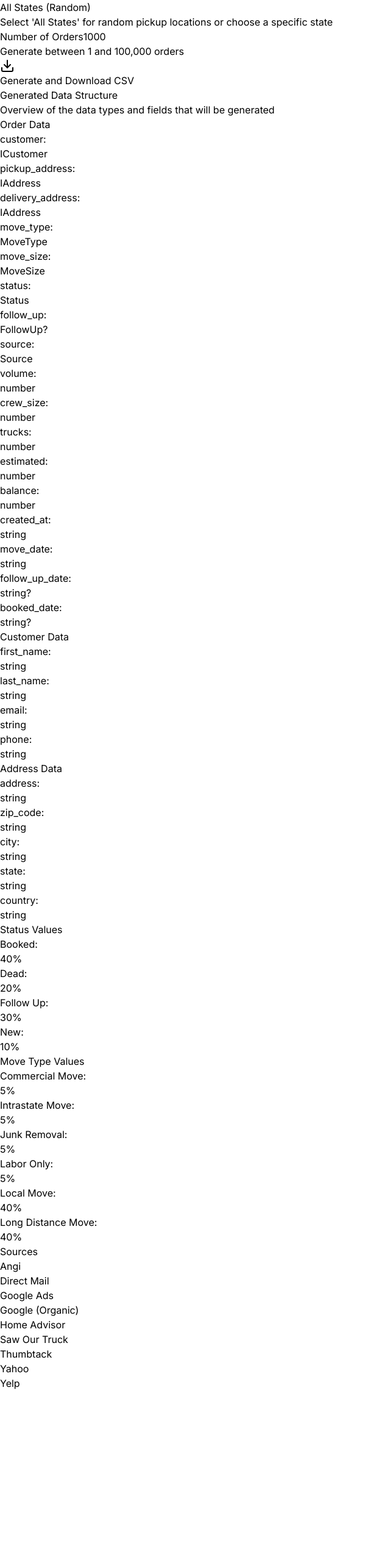
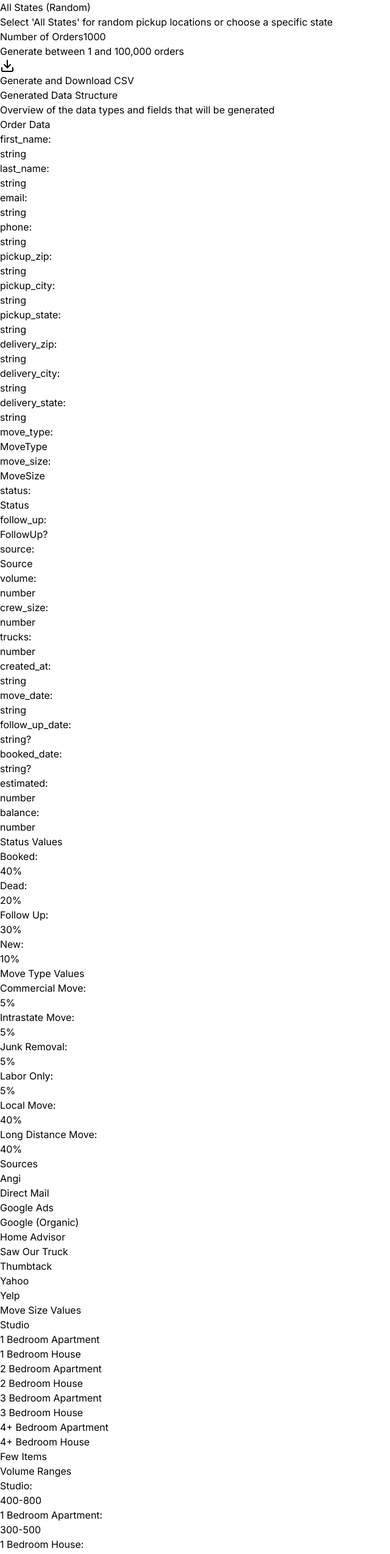
Before and after one commit to RomanYakobchuk/logistics-tools, a Next.js app: page /orders-data in a window 1280 px wide. Shown: the part 240-2788 px from the top of the page at 61% size, without its empty margins (0-640 px from the left). Before the commit the page ends 2520 px from the top, so only its background shows below. Built offline with nearby package versions, Linux system fonts and the light colour scheme.

Commit message:
test orders data

```diff
--- a/src/app/api/generate-orders/route.ts
+++ b/src/app/api/generate-orders/route.ts
@@ -13,10 +13,10 @@ export async function POST(req: NextRequest) {
 
         const options = {
             keys: [
-                'customer.first_name',
-                'customer.last_name',
-                'customer.email',
-                'customer.phone',
+                'first_name',
+                'last_name',
+                'email',
+                'phone',
                 'move_size',
                 'move_type',
                 'source',
@@ -29,16 +29,12 @@ export async function POST(req: NextRequest) {
                 'move_date',
                 'follow_up_date',
                 'booked_date',
-                'pickup_address.address',
-                'pickup_address.zip_code',
-                'pickup_address.city',
-                'pickup_address.state',
-                'pickup_address.country',
-                'delivery_address.address',
-                'delivery_address.zip_code',
-                'delivery_address.city',
-                'delivery_address.state',
-                'delivery_address.country',
+                'pickup_zip',
+                'pickup_city',
+                'pickup_state',
+                'delivery_zip',
+                'delivery_city',
+                'delivery_state',
                 'estimated',
                 'balance'
             ],
--- a/src/components/orders-data/InterfacePreview.tsx
+++ b/src/components/orders-data/InterfacePreview.tsx
@@ -15,12 +15,26 @@ const InterfacePreview = () => {
                     <div className="font-medium text-gray-900 mb-3">Order Data</div>
                     <div className="space-y-1.5 text-sm">
                         <div className="grid grid-cols-2 gap-2">
-                            <div className="text-gray-600">customer:</div>
-                            <div className="font-mono text-gray-900">ICustomer</div>
-                            <div className="text-gray-600">pickup_address:</div>
-                            <div className="font-mono text-gray-900">IAddress</div>
-                            <div className="text-gray-600">delivery_address:</div>
-                            <div className="font-mono text-gray-900">IAddress</div>
+                            <div className="text-gray-600">first_name:</div>
+                            <div className="font-mono text-gray-900">string</div>
+                            <div className="text-gray-600">last_name:</div>
+                            <div className="font-mono text-gray-900">string</div>
+                            <div className="text-gray-600">email:</div>
+                            <div className="font-mono text-gray-900">string</div>
+                            <div className="text-gray-600">phone:</div>
+                            <div className="font-mono text-gray-900">string</div>
+                            <div className="text-gray-600">pickup_zip:</div>
+                            <div className="font-mono text-gray-900">string</div>
+                            <div className="text-gray-600">pickup_city:</div>
+                            <div className="font-mono text-gray-900">string</div>
+                            <div className="text-gray-600">pickup_state:</div>
+                            <div className="font-mono text-gray-900">string</div>
+                            <div className="text-gray-600">delivery_zip:</div>
+                            <div className="font-mono text-gray-900">string</div>
+                            <div className="text-gray-600">delivery_city:</div>
+                            <div className="font-mono text-gray-900">string</div>
+                            <div className="text-gray-600">delivery_state:</div>
+                            <div className="font-mono text-gray-900">string</div>
                             <div className="text-gray-600">move_type:</div>
                             <div className="font-mono text-gray-900">MoveType</div>
                             <div className="text-gray-600">move_size:</div>
@@ -37,10 +51,6 @@ const InterfacePreview = () => {
                             <div className="font-mono text-gray-900">number</div>
                             <div className="text-gray-600">trucks:</div>
                             <div className="font-mono text-gray-900">number</div>
-                            <div className="text-gray-600">estimated:</div>
-                            <div className="font-mono text-gray-900">number</div>
-                            <div className="text-gray-600">balance:</div>
-                            <div className="font-mono text-gray-900">number</div>
                             <div className="text-gray-600">created_at:</div>
                             <div className="font-mono text-gray-900">string</div>
                             <div className="text-gray-600">move_date:</div>
@@ -49,40 +59,10 @@ const InterfacePreview = () => {
                             <div className="font-mono text-gray-900">string?</div>
                             <div className="text-gray-600">booked_date:</div>
                             <div className="font-mono text-gray-900">string?</div>
-                        </div>
-                    </div>
-                </div>
-
-                <div className="bg-gray-50 rounded-lg p-4 border border-gray-200">
-                    <div className="font-medium text-gray-900 mb-3">Customer Data</div>
-                    <div className="space-y-1.5 text-sm">
-                        <div className="grid grid-cols-2 gap-2">
-                            <div className="text-gray-600">first_name:</div>
-                            <div className="font-mono text-gray-900">string</div>
-                            <div className="text-gray-600">last_name:</div>
-                            <div className="font-mono text-gray-900">string</div>
-                            <div className="text-gray-600">email:</div>
-                            <div className="font-mono text-gray-900">string</div>
-                            <div className="text-gray-600">phone:</div>
-                            <div className="font-mono text-gray-900">string</div>
-                        </div>
-                    </div>
-                </div>
-
-                <div className="bg-gray-50 rounded-lg p-4 border border-gray-200">
-                    <div className="font-medium text-gray-900 mb-3">Address Data</div>
-                    <div className="space-y-1.5 text-sm">
-                        <div className="grid grid-cols-2 gap-2">
-                            <div className="text-gray-600">address:</div>
-                            <div className="font-mono text-gray-900">string</div>
-                            <div className="text-gray-600">zip_code:</div>
-                            <div className="font-mono text-gray-900">string</div>
-                            <div className="text-gray-600">city:</div>
-                            <div className="font-mono text-gray-900">string</div>
-                            <div className="text-gray-600">state:</div>
-                            <div className="font-mono text-gray-900">string</div>
-                            <div className="text-gray-600">country:</div>
-                            <div className="font-mono text-gray-900">string</div>
+                            <div className="text-gray-600">estimated:</div>
+                            <div className="font-mono text-gray-900">number</div>
+                            <div className="text-gray-600">balance:</div>
+                            <div className="font-mono text-gray-900">number</div>
                         </div>
                     </div>
                 </div>
@@ -139,6 +119,137 @@ const InterfacePreview = () => {
                         </div>
                     </div>
                 </div>
+
+                <div className="bg-gray-50 rounded-lg p-4 border border-gray-200">
+                    <div className="font-medium text-gray-900 mb-3">Move Size Values</div>
+                    <div className="space-y-1.5 text-sm">
+                        <div className="grid grid-cols-1 gap-1">
+                            <div className="font-mono text-gray-900">Studio</div>
+                            <div className="font-mono text-gray-900">1 Bedroom Apartment</div>
+                            <div className="font-mono text-gray-900">1 Bedroom House</div>
+                            <div className="font-mono text-gray-900">2 Bedroom Apartment</div>
+                            <div className="font-mono text-gray-900">2 Bedroom House</div>
+                            <div className="font-mono text-gray-900">3 Bedroom Apartment</div>
+                            <div className="font-mono text-gray-900">3 Bedroom House</div>
+                            <div className="font-mono text-gray-900">4+ Bedroom Apartment</div>
+                            <div className="font-mono text-gray-900">4+ Bedroom House</div>
+                            <div className="font-mono text-gray-900">Few Items</div>
+                        </div>
+                    </div>
+                </div>
+                <div className="bg-gray-50 rounded-lg p-4 border border-gray-200">
+                    <div className="font-medium text-gray-900 mb-3">Volume Ranges</div>
+                    <div className="space-y-1.5 text-sm">
+                        <div className="grid grid-cols-2 gap-2">
+                            <div className="text-gray-600">Studio:</div>
+                            <div className="font-mono text-gray-900">400-800</div>
+                            <div className="text-gray-600">1 Bedroom Apartment:</div>
+                            <div className="font-mono text-gray-900">300-500</div>
+                            <div className="text-gray-600">1 Bedroom House:</div>
+                            <div className="font-mono text-gray-900">400-700</div>
+                            <div className="text-gray-600">2 Bedroom Apartment:</div>
+                            <div className="font-mono text-gray-900">500-1000</div>
+                            <div className="text-gray-600">2 Bedroom House:</div>
+                            <div className="font-mono text-gray-900">600-1200</div>
+                            <div className="text-gray-600">3 Bedroom Apartment:</div>
+                            <div className="font-mono text-gray-900">700-1500</div>
+                            <div className="text-gray-600">3 Bedroom House:</div>
+                            <div className="font-mono text-gray-900">800-1600</div>
+                            <div className="text-gray-600">4+ Bedroom Apartment:</div>
+                            <div className="font-mono text-gray-900">900-2000</div>
+                            <div className="text-gray-600">4+ Bedroom House:</div>
+                            <div className="font-mono text-gray-900">1000-2400</div>
+                            <div className="text-gray-600">Few Items:</div>
+                            <div className="font-mono text-gray-900">200-800</div>
+                        </div>
+                    </div>
+                </div>
+
+                <div className="bg-gray-50 rounded-lg p-4 border border-gray-200">
+                    <div className="font-medium text-gray-900 mb-3">Crew Size Ranges</div>
+                    <div className="space-y-1.5 text-sm">
+                        <div className="grid grid-cols-2 gap-2">
+                            <div className="text-gray-600">Studio:</div>
+                            <div className="font-mono text-gray-900">2-6 people</div>
+                            <div className="text-gray-600">1 Bedroom Apartment:</div>
+                            <div className="font-mono text-gray-900">2-5 people</div>
+                            <div className="text-gray-600">1 Bedroom House:</div>
+                            <div className="font-mono text-gray-900">2-5 people</div>
+                            <div className="text-gray-600">2 Bedroom Apartment:</div>
+                            <div className="font-mono text-gray-900">2-6 people</div>
+                            <div className="text-gray-600">2 Bedroom House:</div>
+                            <div className="font-mono text-gray-900">2-6 people</div>
+                            <div className="text-gray-600">3 Bedroom Apartment:</div>
+                            <div className="font-mono text-gray-900">2-8 people</div>
+                            <div className="text-gray-600">3 Bedroom House:</div>
+                            <div className="font-mono text-gray-900">2-8 people</div>
+                            <div className="text-gray-600">4+ Bedroom Apartment:</div>
+                            <div className="font-mono text-gray-900">3-12 people</div>
+                            <div className="text-gray-600">4+ Bedroom House:</div>
+                            <div className="font-mono text-gray-900">3-12 people</div>
+                            <div className="text-gray-600">Few Items:</div>
+                            <div className="font-mono text-gray-900">2-4 people</div>
+                        </div>
+                    </div>
+                </div>
+
+                <div className="bg-gray-50 rounded-lg p-4 border border-gray-200">
+                    <div className="font-medium text-gray-900 mb-3">Estimated Cost Ranges</div>
+                    <div className="space-y-1.5 text-sm">
+                        <div className="grid grid-cols-2 gap-2">
+                            <div className="text-gray-600">Studio:</div>
+                            <div className="font-mono text-gray-900">$1,100-7,200</div>
+                            <div className="text-gray-600">1 Bedroom Apartment:</div>
+                            <div className="font-mono text-gray-900">$1,000-7,000</div>
+                            <div className="text-gray-600">1 Bedroom House:</div>
+                            <div className="font-mono text-gray-900">$1,200-7,500</div>
+                            <div className="text-gray-600">2 Bedroom Apartment:</div>
+                            <div className="font-mono text-gray-900">$1,500-8,000</div>
+                            <div className="text-gray-600">2 Bedroom House:</div>
+                            <div className="font-mono text-gray-900">$1,700-8,500</div>
+                            <div className="text-gray-600">3 Bedroom Apartment:</div>
+                            <div className="font-mono text-gray-900">$1,800-9,000</div>
+                            <div className="text-gray-600">3 Bedroom House:</div>
+                            <div className="font-mono text-gray-900">$1,900-9,500</div>
+                            <div className="text-gray-600">4+ Bedroom Apartment:</div>
+                            <div className="font-mono text-gray-900">$2,000-10,000</div>
+                            <div className="text-gray-600">4+ Bedroom House:</div>
+                            <div className="font-mono text-gray-900">$2,500-12,000</div>
+                            <div className="text-gray-600">Few Items:</div>
+                            <div className="font-mono text-gray-900">$700-2,000</div>
+                        </div>
+                    </div>
+                </div>
+
+                <div className="bg-gray-50 rounded-lg p-4 border border-gray-200">
+                    <div className="font-medium text-gray-900 mb-3">Trucks Required</div>
+                    <div className="space-y-1.5 text-sm">
+                        <div className="grid grid-cols-2 gap-2">
+                            <div className="text-gray-600">Studio:</div>
+                            <div className="font-mono text-gray-900">1 truck</div>
+                            <div className="text-gray-600">1-3 Bedroom:</div>
+                            <div className="font-mono text-gray-900">1 truck</div>
+                            <div className="text-gray-600">4+ Bedroom:</div>
+                            <div className="font-mono text-gray-900">2 trucks</div>
+                            <div className="text-gray-600">Few Items:</div>
+                            <div className="font-mono text-gray-900">1 truck</div>
+                        </div>
+                    </div>
+                </div>
+
+                <div className="bg-gray-50 rounded-lg p-4 border border-gray-200">
+                    <div className="font-medium text-gray-900 mb-3">Balance Calculation</div>
+                    <div className="space-y-1.5 text-sm">
+                        <div className="grid grid-cols-2 gap-2">
+                            <div className="text-gray-600">Booked:</div>
+                            <div className="font-mono text-gray-900">0-85% of estimated</div>
+                            <div className="text-gray-600">Follow Up:</div>
+                            <div className="font-mono text-gray-900">85-100% of estimated</div>
+                            <div className="text-gray-600">Other:</div>
+                            <div className="font-mono text-gray-900">100% of estimated</div>
+                        </div>
+                    </div>
+                </div>
             </div>
         </div>
     );
--- a/src/lib/order-generator.ts
+++ b/src/lib/order-generator.ts
@@ -1,44 +1,44 @@
-import { faker } from '@faker-js/faker';
-import { IAddress, IOrder, MoveSize, MoveType, Status, Source } from "@/types";
-import { EMAIL_DOMAINS, STATES, US_FIRST_NAMES, US_LAST_NAMES } from "@/lib/lists";
+import {faker} from '@faker-js/faker';
+import {IAddress, IOrder, MoveSize, MoveType, Status, Source} from "@/types";
+import {EMAIL_DOMAINS, STATES, US_FIRST_NAMES, US_LAST_NAMES} from "@/lib/lists";
 
 const VOLUME_RANGES = {
-    'Studio': { min: 400, max: 800 },
-    '1 Bedroom Apartment': { min: 300, max: 500 },
-    '1 Bedroom House': { min: 400, max: 700 },
-    '2 Bedroom Apartment': { min: 500, max: 1000 },
-    '2 Bedroom House': { min: 600, max: 1200 },
-    '3 Bedroom Apartment': { min: 700, max: 1500 },
-    '3 Bedroom House': { min: 800, max: 1600 },
-    '4+ Bedroom Apartment': { min: 900, max: 2000 },
-    '4+ Bedroom House': { min: 1000, max: 2400 },
-    'Few Items': { min: 200, max: 800 }
+    'Studio': {min: 400, max: 800},
+    '1 Bedroom Apartment': {min: 300, max: 500},
+    '1 Bedroom House': {min: 400, max: 700},
+    '2 Bedroom Apartment': {min: 500, max: 1000},
+    '2 Bedroom House': {min: 600, max: 1200},
+    '3 Bedroom Apartment': {min: 700, max: 1500},
+    '3 Bedroom House': {min: 800, max: 1600},
+    '4+ Bedroom Apartment': {min: 900, max: 2000},
+    '4+ Bedroom House': {min: 1000, max: 2400},
+    'Few Items': {min: 200, max: 800}
 };
 
 const CREW_SIZES = {
-    'Studio': { min: 2, max: 6 },
-    '1 Bedroom Apartment': { min: 2, max: 5 },
-    '1 Bedroom House': { min: 2, max: 5 },
-    '2 Bedroom Apartment': { min: 2, max: 6 },
-    '2 Bedroom House': { min: 2, max: 6 },
-    '3 Bedroom Apartment': { min: 2, max: 8 },
-    '3 Bedroom House': { min: 2, max: 8 },
-    '4+ Bedroom Apartment': { min: 3, max: 12 },
-    '4+ Bedroom House': { min: 3, max: 12 },
-    'Few Items': { min: 2, max: 4 }
+    'Studio': {min: 2, max: 6},
+    '1 Bedroom Apartment': {min: 2, max: 5},
+    '1 Bedroom House': {min: 2, max: 5},
+    '2 Bedroom Apartment': {min: 2, max: 6},
+    '2 Bedroom House': {min: 2, max: 6},
+    '3 Bedroom Apartment': {min: 2, max: 8},
+    '3 Bedroom House': {min: 2, max: 8},
+    '4+ Bedroom Apartment': {min: 3, max: 12},
+    '4+ Bedroom House': {min: 3, max: 12},
+    'Few Items': {min: 2, max: 4}
 };
 
 const ESTIMATED_RANGES = {
-    'Studio': { min: 1100, max: 7200 },
-    '1 Bedroom Apartment': { min: 1000, max: 7000 },
-    '1 Bedroom House': { min: 1200, max: 7500 },
-    '2 Bedroom Apartment': { min: 1500, max: 8000 },
-    '2 Bedroom House': { min: 1700, max: 8500 },
-    '3 Bedroom Apartment': { min: 1800, max: 9000 },
-    '3 Bedroom House': { min: 1900, max: 9500 },
-    '4+ Bedroom Apartment': { min: 2000, max: 10000 },
-    '4+ Bedroom House': { min: 2500, max: 12000 },
-    'Few Items': { min: 700, max: 2000 }
+    'Studio': {min: 1100, max: 7200},
+    '1 Bedroom Apartment': {min: 1000, max: 7000},
+    '1 Bedroom House': {min: 1200, max: 7500},
+    '2 Bedroom Apartment': {min: 1500, max: 8000},
+    '2 Bedroom House': {min: 1700, max: 8500},
+    '3 Bedroom Apartment': {min: 1800, max: 9000},
+    '3 Bedroom House': {min: 1900, max: 9500},
+    '4+ Bedroom Apartment': {min: 2000, max: 10000},
+    '4+ Bedroom House': {min: 2500, max: 12000},
+    'Few Items': {min: 700, max: 2000}
 };
 
 const TRUCKS_REQUIRED = {
@@ -55,10 +55,10 @@ const TRUCKS_REQUIRED = {
 };
 
 const STATUS_DISTRIBUTION = [
-    { status: 'Booked', weight: 40 },
-    { status: 'Dead', weight: 20 },
-    { status: 'Follow Up', weight: 30 },
-    { status: 'New', weight: 10 }
+    {status: 'Booked', weight: 40},
+    {status: 'Dead', weight: 20},
+    {status: 'Follow Up', weight: 30},
+    {status: 'New', weight: 10}
 ];
 
 const FOLLOW_UP_OPTIONS = [
@@ -78,17 +78,17 @@ const generateEmail = (firstName: string, lastName: string): string => {
 };
 
 const generatePhone = (): string => {
-    const areaCode = faker.number.int({ min: 200, max: 999 }).toString();
-    const prefix = faker.number.int({ min: 200, max: 999 }).toString();
-    const lineNumber = faker.number.int({ min: 1000, max: 9999 }).toString();
+    const areaCode = faker.number.int({min: 200, max: 999}).toString();
+    const prefix = faker.number.int({min: 200, max: 999}).toString();
+    const lineNumber = faker.number.int({min: 1000, max: 9999}).toString();
     return `+1${areaCode}${prefix}${lineNumber}`;
 };
 
 const weightedRandomStatus = (): Status => {
-    const totalWeight = STATUS_DISTRIBUTION.reduce((sum, { weight }) => sum + weight, 0);
+    const totalWeight = STATUS_DISTRIBUTION.reduce((sum, {weight}) => sum + weight, 0);
     let random = Math.random() * totalWeight;
 
-    for (const { status, weight } of STATUS_DISTRIBUTION) {
+    for (const {status, weight} of STATUS_DISTRIBUTION) {
         if (random < weight) return status as Status;
         random -= weight;
     }
@@ -170,10 +170,10 @@ const generateOrder = (pickupState?: string): IOrder => {
         deliveryAddress = generateAddress();
     }
 
-    const created_at = faker.date.past({ years: 1 }).toISOString().split('T')[0];
+    const created_at = faker.date.past({years: 1}).toISOString().split('T')[0];
     const move_date = faker.date.between({
         from: new Date(created_at),
-        to: faker.date.future({ years: 0.5, refDate: new Date(created_at) })
+        to: faker.date.future({years: 0.5, refDate: new Date(created_at)})
     }).toISOString().split('T')[0];
 
     const estimated = faker.number.int({
@@ -182,14 +182,16 @@ const generateOrder = (pickupState?: string): IOrder => {
     });
 
     const order: IOrder = {
-        customer: {
-            first_name: firstName,
-            last_name: lastName,
-            email: generateEmail(firstName, lastName),
-            phone: generatePhone(),
-        },
-        pickup_address: pickupAddress,
-        delivery_address: deliveryAddress,
+        first_name: firstName,
+        last_name: lastName,
+        email: generateEmail(firstName, lastName),
+        phone: generatePhone(),
+        pickup_zip: pickupAddress.zip_code,
+        pickup_city: pickupAddress.city,
+        pickup_state: pickupAddress.state,
+        delivery_zip: deliveryAddress.zip_code,
+        delivery_city: deliveryAddress.city,
+        delivery_state: deliveryAddress.state,
         move_type: moveType,
         move_size: moveSize,
         status,
@@ -208,9 +210,9 @@ const generateOrder = (pickupState?: string): IOrder => {
         move_date,
         estimated,
         balance: status === 'Booked'
-            ? Math.floor(estimated * faker.number.float({ min: 0, max: 0.85 }))
+            ? Math.floor(estimated * faker.number.float({min: 0, max: 0.85}))
             : status === 'Follow Up'
-                ? Math.floor(estimated * faker.number.float({ min: 0.85, max: 1 }))
+                ? Math.floor(estimated * faker.number.float({min: 0.85, max: 1}))
                 : estimated
     };
 
@@ -271,5 +273,5 @@ const getMoveSize = (): MoveSize => {
 };
 
 export const generateOrders = (count: number, pickupState?: string): IOrder[] => {
-    return Array.from({ length: count }, () => generateOrder(pickupState));
+    return Array.from({length: count}, () => generateOrder(pickupState));
 };
```
Also changed, not shown: src/components/orders-data/OrderPreview.tsx (+8 -10 lines), src/types/index.ts (+7 -4 lines).
